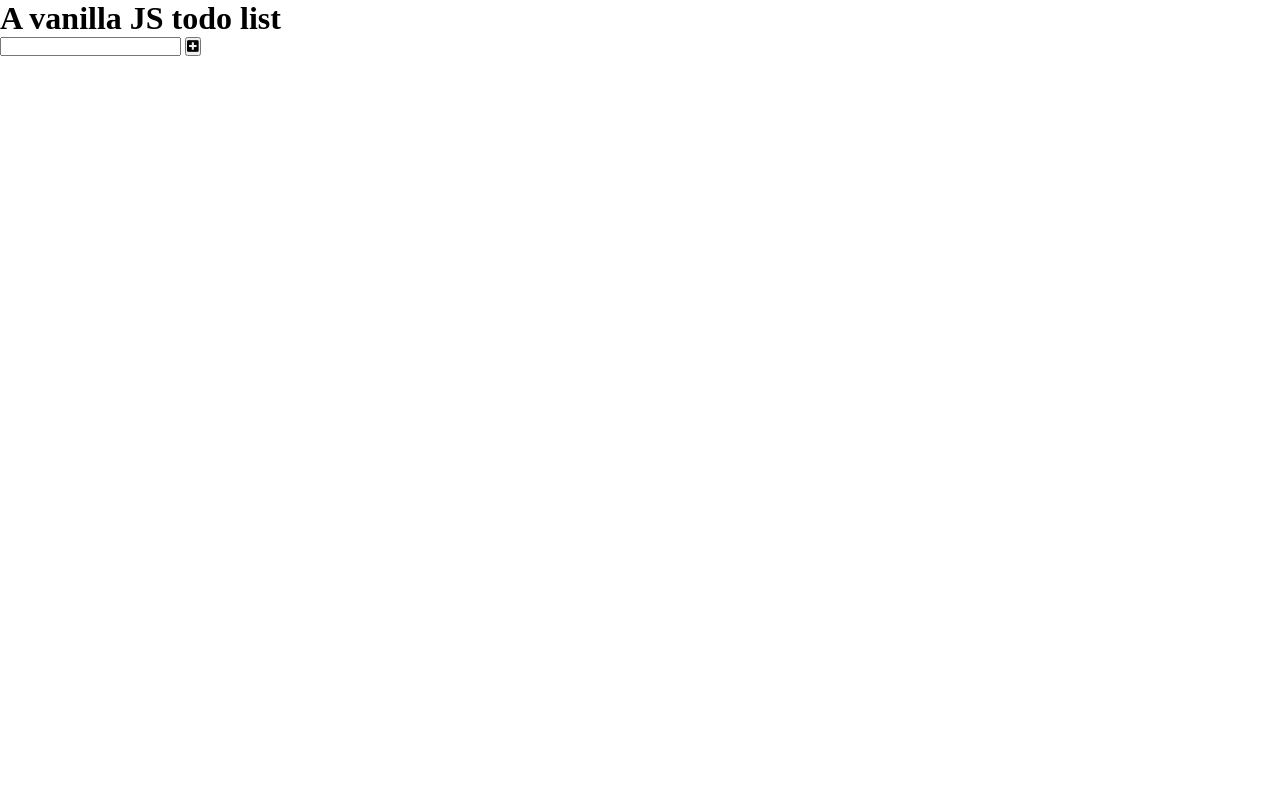
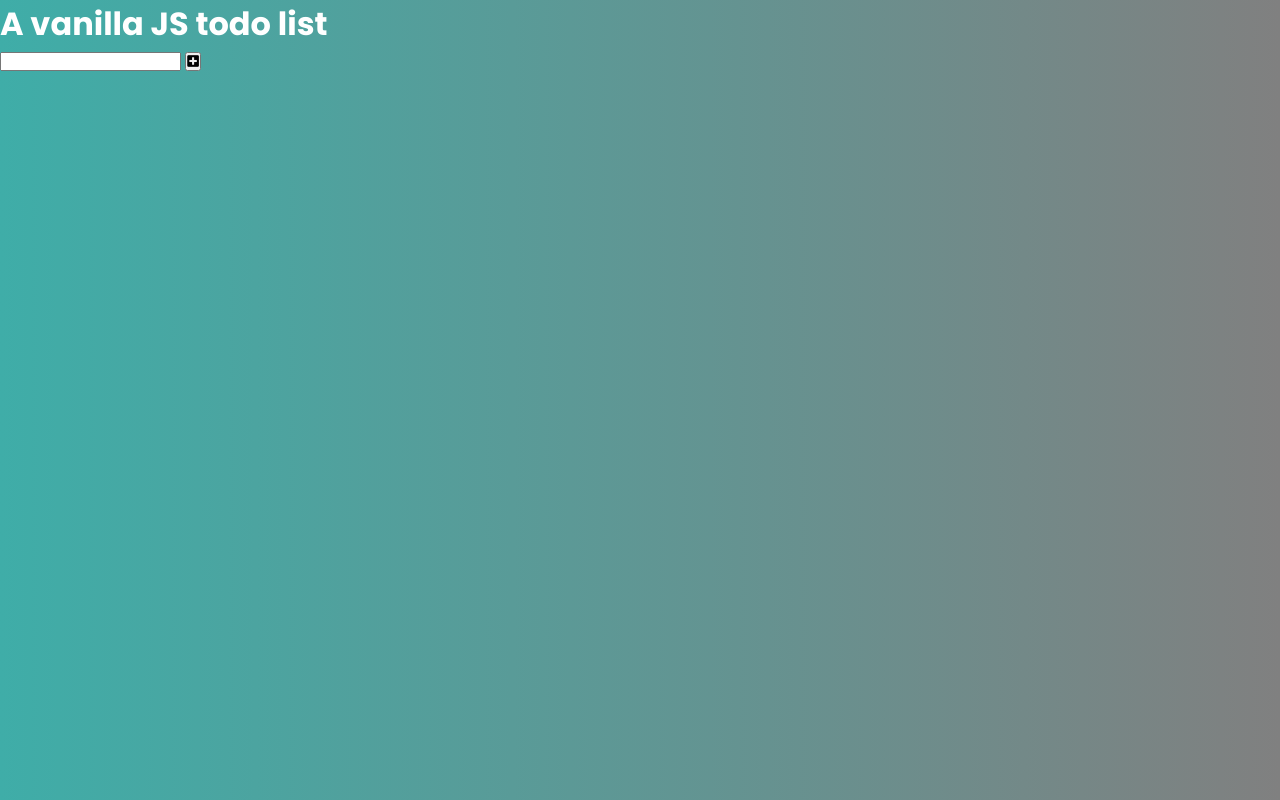
Before and after one commit to dominicdaviescodes/vanilla-todo, a plain HTML site: page index.html in a window 1280 px wide. Drawn offline with Linux system fonts and the light colour scheme.

Commit message:
css, style body tag, background, font family

```diff
--- a/style.css
+++ b/style.css
@@ -3,3 +3,16 @@
   padding: 0;
   box-sizing: border-box;
 }
+
+body {
+  /* https://cssgradient.io/gradient-backgrounds/ */
+  background: #808080;
+  /* fallback for old browsers */
+  background: -webkit-linear-gradient(to right, #3fada8, #808080);
+  /* Chrome 10-25, Safari 5.1-6 */
+  background: linear-gradient(to right, #3fada8, #808080);
+  /* W3C, IE 10+/ Edge, Firefox 16+, Chrome 26+, Opera 12+, Safari 7+ */
+  color: #ffffff;
+  font-family: "Poppins", sans-serif;
+  min-height: 100vh;
+}
```
